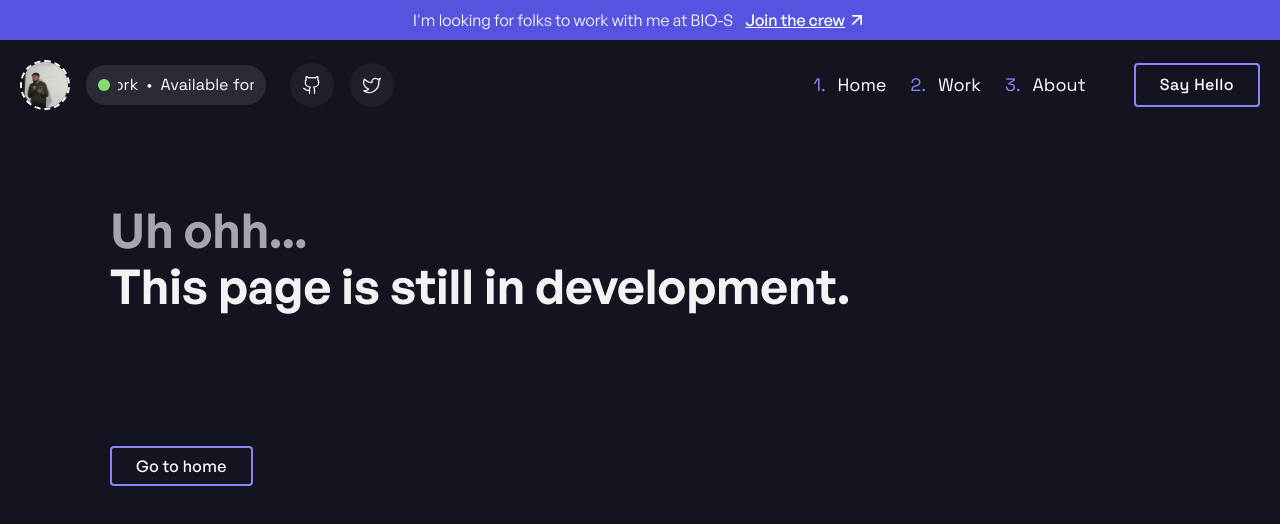
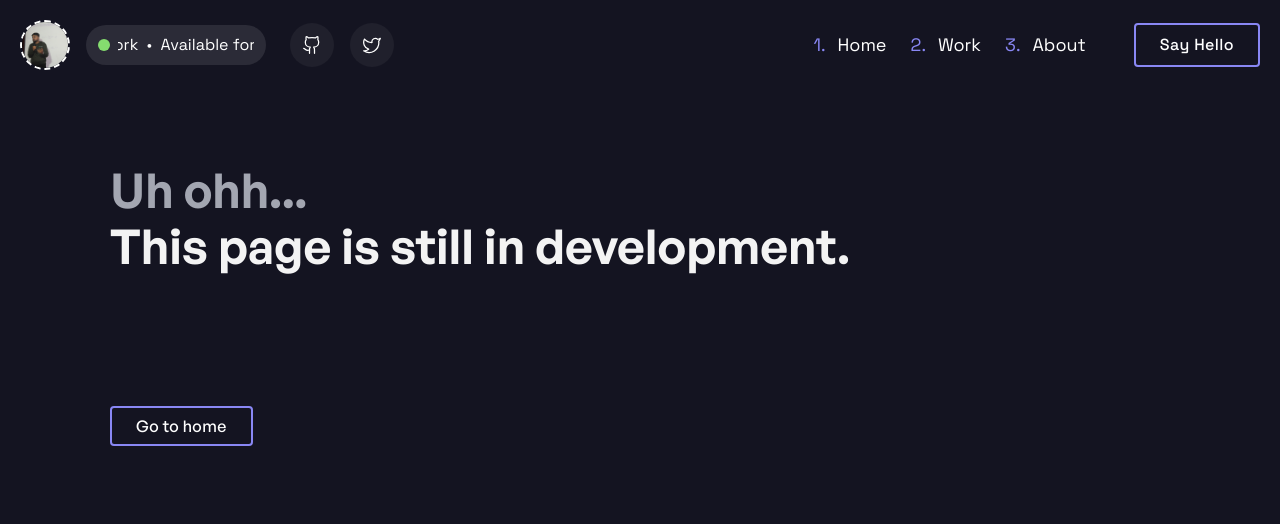
Before and after one commit to inclinedadarsh/portfolio, a Next.js app: page /work in a window 1280 px wide. Shown: the top 524 px of the page. Built offline with nearby package versions, Linux system fonts and the light colour scheme.

Commit message:
feat: remove banner from top of navbar

```diff
--- a/src/app/layout.tsx
+++ b/src/app/layout.tsx
@@ -48,9 +48,6 @@ export default function RootLayout({
             <body
                 className={`${generalSans.variable} ${spaceGrotesk.variable}`}
             >
-                <Banner linkText='Join the crew' url='https://bios.vercel.app/'>
-                    I'm looking for folks to work with me at BIO-S
-                </Banner>
                 <Navigation />
                 {children}
                 <Analytics />
```
